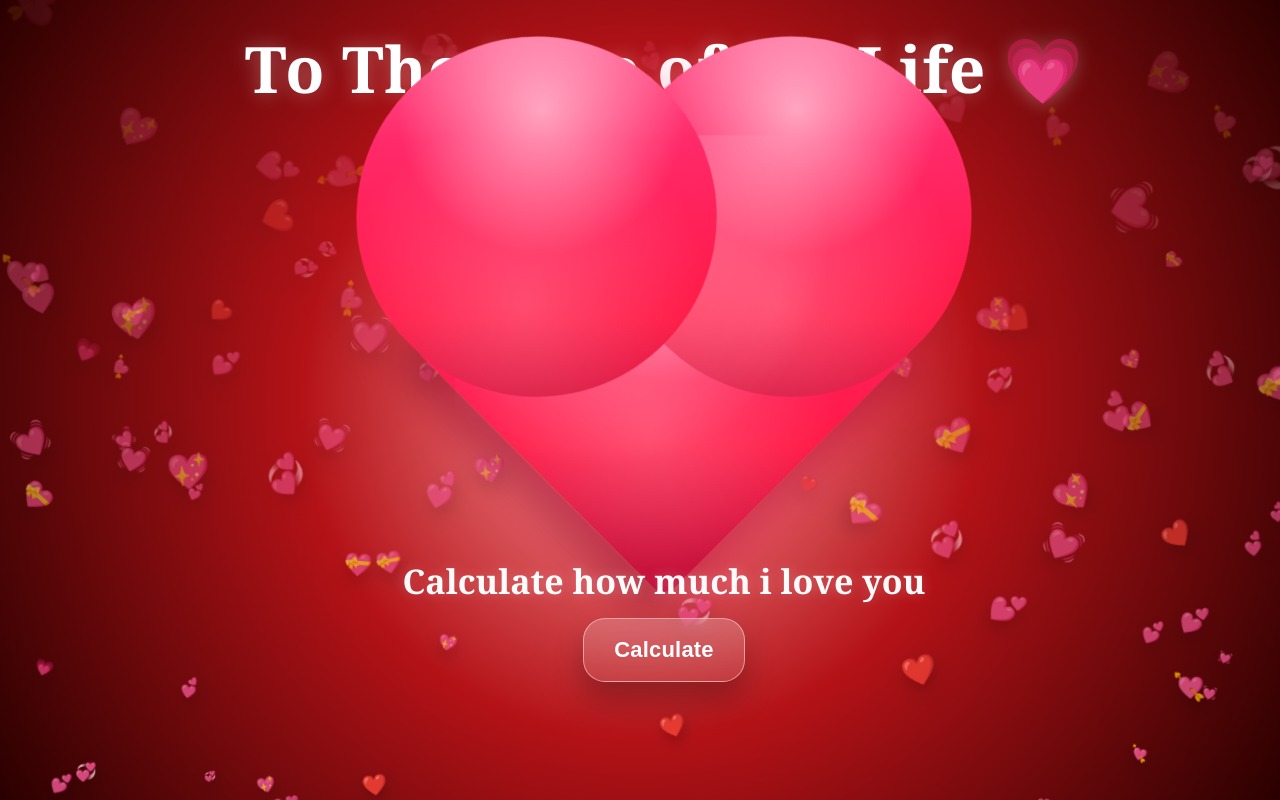
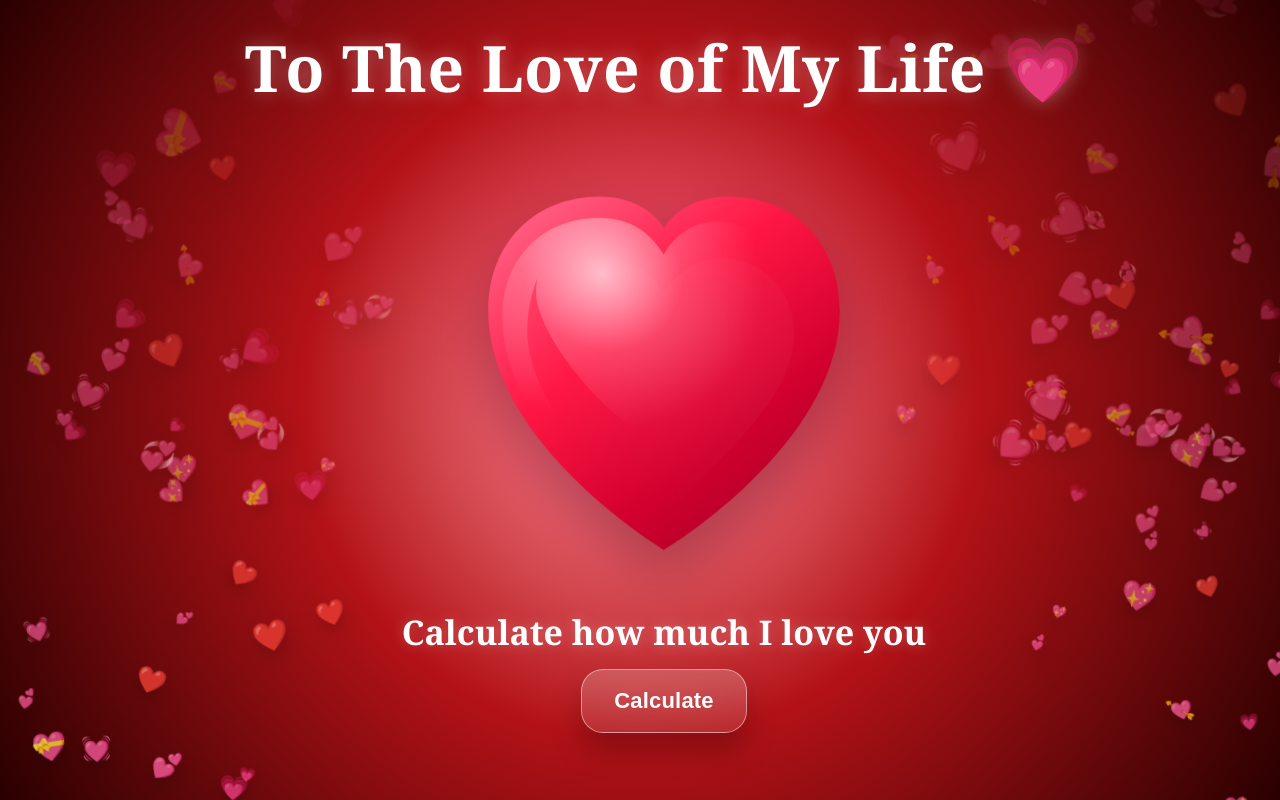
Before and after one commit to corsinusbambini/For-My-Pookie, a plain HTML site: page index.html in a window 1280 px wide. Drawn offline with Linux system fonts and the light colour scheme.

Commit message:
Update index.html

```diff
--- a/index.html
+++ b/index.html
@@ -6,12 +6,6 @@
 <title>For My Love ❤️</title>
 
 <style>
-  :root{
-    --heart1:#ff2a6a;
-    --heart2:#ff1744;
-    --heart3:#ff7aa8;
-  }
-
   html, body {
     margin: 0;
     height: 100%;
@@ -32,69 +26,6 @@
     z-index: 2;
   }
 
-  .title{
-    font-size: clamp(34px, 5vw, 68px);
-    letter-spacing: .5px;
-    margin: 0 0 26px 0;
-    text-shadow: 0 0 20px rgba(255,255,255,0.35);
-    animation: titleIn 1.8s ease forwards;
-    opacity: 0;
-    transform: translateY(-10px);
-  }
-  @keyframes titleIn{ to { opacity: 1; transform: translateY(0); } }
-
-  /* ===== BIG HEART (gradient + shine) ===== */
-  .big-heart{
-    width: min(46vmin, 340px);
-    aspect-ratio: 1/1;
-    position: relative;
-    margin: 24px auto 32px auto;
-    transform: rotate(45deg);
-    animation: heartbeat 1.15s infinite;
-    border-radius: 16px;
-
-    background:
-      radial-gradient(circle at 30% 28%, rgba(255,255,255,.55), rgba(255,255,255,0) 40%),
-      radial-gradient(circle at 65% 70%, rgba(255,255,255,.22), rgba(255,255,255,0) 55%),
-      linear-gradient(135deg, var(--heart3) 0%, var(--heart1) 35%, var(--heart2) 70%, #b6002b 100%);
-
-    box-shadow:
-      0 0 70px rgba(255, 0, 80, 0.55),
-      0 22px 35px rgba(0,0,0,.25);
-  }
-  .big-heart::before,
-  .big-heart::after{
-    content:"";
-    width: 100%;
-    height: 100%;
-    position: absolute;
-    border-radius: 50%;
-    background:
-      radial-gradient(circle at 30% 28%, rgba(255,255,255,.55), rgba(255,255,255,0) 40%),
-      radial-gradient(circle at 65% 70%, rgba(255,255,255,.22), rgba(255,255,255,0) 55%),
-      linear-gradient(135deg, var(--heart3) 0%, var(--heart1) 35%, var(--heart2) 70%, #b6002b 100%);
-  }
-  .big-heart::before{ top: -50%; left: 0; }
-  .big-heart::after { top: 0; left: -50%; }
-
-  .big-heart .shine{
-    position:absolute;
-    inset: -8%;
-    transform: rotate(-45deg);
-    background: radial-gradient(circle at 35% 25%, rgba(255,255,255,.35), rgba(255,255,255,0) 55%);
-    mix-blend-mode: screen;
-    pointer-events:none;
-    border-radius: 22px;
-    opacity: .9;
-  }
-
-  @keyframes heartbeat {
-    0%, 100% { transform: rotate(45deg) scale(1); }
-    25%      { transform: rotate(45deg) scale(1.14); }
-    50%      { transform: rotate(45deg) scale(1.02); }
-    75%      { transform: rotate(45deg) scale(1.18); }
-  }
-
   .stack{
     display: grid;
     justify-items: center;
@@ -102,9 +33,55 @@
     max-width: 900px;
   }
 
+  /* Title fades in */
+  .title{
+    font-size: clamp(34px, 5vw, 68px);
+    letter-spacing: .5px;
+    margin: 0 0 18px 0;
+    text-shadow: 0 0 20px rgba(255,255,255,0.35);
+    animation: fadeUp 1.8s ease forwards;
+    opacity: 0;
+    transform: translateY(-10px);
+  }
+
+  /* Big glossy heart (SVG) */
+  .heart-wrap{
+    width: min(54vmin, 430px);
+    margin: 6px auto 10px auto;
+    animation: heartbeat 1.15s infinite;
+    filter: drop-shadow(0 24px 26px rgba(0,0,0,.25)) drop-shadow(0 0 60px rgba(255,0,90,.40));
+  }
+  .heart-wrap svg{
+    width: 100%;
+    height: auto;
+    display: block;
+  }
+
+  @keyframes heartbeat {
+    0%, 100% { transform: scale(1); }
+    25%      { transform: scale(1.10); }
+    50%      { transform: scale(1.02); }
+    75%      { transform: scale(1.14); }
+  }
+
+  /* Fade in for calc text + button too */
+  .fade-in{
+    opacity: 0;
+    transform: translateY(8px);
+    animation: fadeUp 1.6s ease forwards;
+  }
+  .delay-1{ animation-delay: .35s; }
+  .delay-2{ animation-delay: .55s; }
+  .delay-3{ animation-delay: .65s; }
+
+  @keyframes fadeUp{
+    to { opacity: 1; transform: translateY(0); }
+  }
+
+  /* Calc area moved slightly down */
   .calc{
     width: min(620px, 94vw);
-    margin: 0 auto;
+    margin-top: 10px; /* <-- pushes down a tiny bit */
     display: grid;
     gap: 14px;
     align-items: center;
@@ -123,7 +100,7 @@
     border: 1px solid rgba(255,255,255,.45);
     background: linear-gradient(180deg, rgba(255,255,255,.22), rgba(255,255,255,.10));
     color: #fff;
-    padding: 18px 30px;
+    padding: 18px 32px;
     border-radius: 22px;
     cursor: pointer;
     font-size: 22px;
@@ -131,7 +108,7 @@
     letter-spacing: .2px;
     box-shadow: 0 18px 30px rgba(0,0,0,.25);
     backdrop-filter: blur(8px);
-    transition: transform .12s ease, background .2s ease, border-color .2s ease;
+    transition: transform .12s ease, border-color .2s ease;
   }
   .btn:hover{ transform: translateY(-1px); border-color: rgba(255,255,255,.65); }
   .btn:active{ transform: translateY(1px) scale(.99); }
@@ -143,7 +120,6 @@
     position: relative;
   }
 
-  /* ===== Infinity bigger + beats while visible ===== */
   .infinity{
     font-size: clamp(74px, 10vw, 140px);
     font-weight: 900;
@@ -154,20 +130,17 @@
     transition: opacity .35s ease, transform .35s ease, filter .35s ease;
     filter: drop-shadow(0 0 0 rgba(255,255,255,0));
   }
-
   .infinity.show{
     opacity: 1;
     transform: scale(1);
     animation: infBeat 1.1s infinite;
     filter: drop-shadow(0 0 18px rgba(255,255,255,.55));
   }
-
   .infinity.hide{
     opacity: 0;
     transform: scale(.85);
     filter: drop-shadow(0 0 0 rgba(255,255,255,0));
   }
-
   @keyframes infBeat{
     0%, 100% { transform: scale(1); }
     25%      { transform: scale(1.10); }
@@ -175,7 +148,7 @@
     75%      { transform: scale(1.14); }
   }
 
-  /* ===== Burst particles around infinity ===== */
+  /* Burst particles */
   .burst{
     position: absolute;
     inset: 0;
@@ -183,7 +156,6 @@
     display: grid;
     place-items: center;
   }
-
   .particle{
     position: absolute;
     width: 8px;
@@ -195,14 +167,13 @@
     filter: drop-shadow(0 0 10px rgba(255,255,255,.65));
     animation: pop 700ms ease-out forwards;
   }
-
   @keyframes pop{
     0%   { opacity: 0; transform: translate(0,0) scale(.6); }
     12%  { opacity: 1; }
     100% { opacity: 0; transform: translate(var(--dx), var(--dy)) scale(1.05); }
   }
 
-  /* ===== Background hearts ===== */
+  /* Floating hearts background */
   .hearts{
     position: fixed;
     inset: 0;
@@ -232,35 +203,109 @@
 
 <div class="wrap">
   <div class="stack">
+
     <h1 class="title">To The Love of My Life 💗</h1>
 
-    <div class="big-heart" aria-label="A big beating heart">
-      <div class="shine"></div>
+    <!-- Glossy SVG heart (inspiration-style) -->
+    <div class="heart-wrap" aria-label="A big glossy heart">
+      <svg viewBox="0 0 512 512" role="img" aria-hidden="true">
+        <defs>
+          <linearGradient id="heartGrad" x1="120" y1="80" x2="420" y2="460" gradientUnits="userSpaceOnUse">
+            <stop offset="0" stop-color="#ff5b7f"/>
+            <stop offset="0.35" stop-color="#ff1744"/>
+            <stop offset="0.7" stop-color="#d1002e"/>
+            <stop offset="1" stop-color="#a10024"/>
+          </linearGradient>
+
+          <radialGradient id="shine1" cx="0" cy="0" r="1" gradientUnits="userSpaceOnUse"
+            gradientTransform="translate(185 155) rotate(35) scale(190 170)">
+            <stop offset="0" stop-color="rgba(255,255,255,.75)"/>
+            <stop offset="0.5" stop-color="rgba(255,255,255,.20)"/>
+            <stop offset="1" stop-color="rgba(255,255,255,0)"/>
+          </radialGradient>
+
+          <radialGradient id="shine2" cx="0" cy="0" r="1" gradientUnits="userSpaceOnUse"
+            gradientTransform="translate(320 240) rotate(35) scale(220 200)">
+            <stop offset="0" stop-color="rgba(255,255,255,.20)"/>
+            <stop offset="1" stop-color="rgba(255,255,255,0)"/>
+          </radialGradient>
+        </defs>
+
+        <!-- Heart base -->
+        <path fill="url(#heartGrad)" d="
+          M256 470
+          C256 470 56 350 56 198
+          C56 118 112 68 182 68
+          C226 68 248 90 256 104
+          C264 90 286 68 330 68
+          C400 68 456 118 456 198
+          C456 350 256 470 256 470
+          Z
+        "/>
+
+        <!-- Gloss highlights -->
+        <path fill="url(#shine1)" d="
+          M256 458
+          C256 458 72 346 72 205
+          C72 136 120 92 182 92
+          C222 92 242 112 256 134
+          C260 124 280 96 318 96
+          C356 96 392 130 392 184
+          C392 212 382 242 360 270
+          C334 304 292 336 256 356
+          C230 340 200 318 174 290
+          C140 252 120 220 112 190
+          C110 182 110 170 112 160
+          C102 186 98 214 102 240
+          C118 338 256 458 256 458 Z
+        " opacity="0.9"/>
+
+        <path fill="url(#shine2)" d="
+          M256 430
+          C256 430 108 332 108 224
+          C108 174 144 138 190 138
+          C218 138 238 152 256 176
+          C274 152 294 138 322 138
+          C368 138 404 174 404 224
+          C404 288 340 350 256 430 Z
+        " opacity="0.25"/>
+      </svg>
     </div>
 
     <div class="calc">
-      <div class="calc-label">Calculate how much i love you</div>
-      <button class="btn" id="calcBtn">Calculate</button>
+      <div class="calc-label fade-in delay-1">Calculate how much I love you</div>
+      <button class="btn fade-in delay-2" id="calcBtn">Calculate</button>
 
-      <div class="result" id="resultBox">
+      <div class="result fade-in delay-3">
         <div class="burst" id="burst"></div>
         <div class="infinity" id="infinity">∞</div>
       </div>
     </div>
+
   </div>
 </div>
 
 <script>
-  // Background hearts (2x more total, not faster)
+  // Background hearts: keep them OUT of the center "content area"
+  // so no little heart sits above/near the big heart/title.
   const heartsLayer = document.getElementById("hearts");
   const heartChars = ["❤️","💗","💖","💘","💕","💞","💓","💝"];
+
+  function randomLeftAvoidCenter(){
+    // Avoid the central zone roughly where the content sits (about 28% to 72%).
+    // This removes the annoying small heart that appears near/over the big one.
+    let left;
+    do { left = Math.random() * 100; }
+    while (left > 28 && left < 72);
+    return left;
+  }
 
   function spawnHeart() {
     const h = document.createElement("div");
     h.className = "float-heart";
     h.textContent = heartChars[Math.floor(Math.random() * heartChars.length)];
 
-    const left = Math.random() * 100;
+    const left = randomLeftAvoidCenter();
     const size = 14 + Math.random() * 26;
     const duration = 4 + Math.random() * 6; // unchanged speed
     const delay = Math.random() * 1.6;
@@ -278,6 +323,7 @@
     setTimeout(() => h.remove(), (duration + delay) * 1000 + 250);
   }
 
+  // Keep the “more hearts total” behavior (2x) but not faster
   for (let i = 0; i < 70; i++) spawnHeart();
   setInterval(() => { spawnHeart(); spawnHeart(); }, 180);
 
@@ -285,14 +331,10 @@
   const btn = document.getElementById("calcBtn");
   const inf = document.getElementById("infinity");
   const burst = document.getElementById("burst");
-
   let hideTimer = null;
 
   function makeBurst() {
-    // clear old particles
     burst.innerHTML = "";
-
-    // create particles
     const count = 22;
     for (let i = 0; i < count; i++) {
       const p = document.createElement("div");
@@ -307,34 +349,24 @@
       p.style.setProperty("--dx", dx.toFixed(1) + "px");
       p.style.setProperty("--dy", dy.toFixed(1) + "px");
 
-      // slight random size variation
       const s = 6 + Math.random() * 6;
       p.style.width = s + "px";
       p.style.height = s + "px";
 
-      // sometimes use a soft pink sparkle
       if (Math.random() < 0.4) p.style.background = "rgba(255,170,200,.95)";
-
       burst.appendChild(p);
     }
   }
 
   btn.addEventListener("click", () => {
-    // show infinity
     inf.classList.remove("hide");
     inf.classList.add("show");
-
-    // burst
     makeBurst();
 
-    // button feedback
     btn.textContent = "Calculated ❤️";
     setTimeout(() => (btn.textContent = "Calculate"), 1600);
 
-    // reset timer
     if (hideTimer) clearTimeout(hideTimer);
-
-    // hide after 3 seconds
     hideTimer = setTimeout(() => {
       inf.classList.remove("show");
       inf.classList.add("hide");
```
